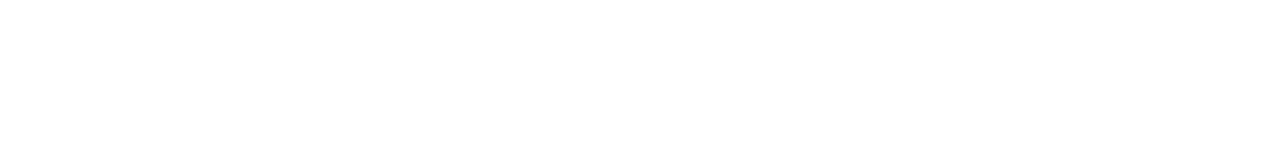
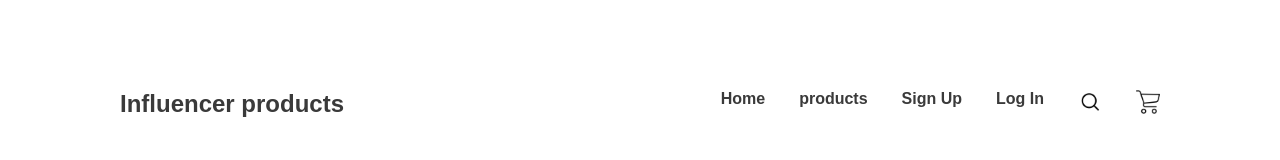
Before and after one commit to Mosharaaf/milestone-02-practice-responssive-website-, a plain HTML site: page index.html in a window 1280 px wide. Drawn offline with Linux system fonts and the light colour scheme.

Commit message:
nav added

```diff
--- a/index.html
+++ b/index.html
@@ -1,14 +1,34 @@
 <!DOCTYPE html>
 <html lang="en">
-<head>
-    <meta charset="UTF-8">
-    <meta http-equiv="X-UA-Compatible" content="IE=edge">
-    <meta name="viewport" content="width=device-width, initial-scale=1.0">
+  <head>
+    <meta charset="UTF-8" />
+    <meta http-equiv="X-UA-Compatible" content="IE=edge" />
+    <meta name="viewport" content="width=device-width, initial-scale=1.0" />
+
     <!-- link styles -->
-    <link rel="stylesheet" href="style.css">
-    <title>Document</title>
-</head>
-<body>
+    <link rel="stylesheet" href="style.css" />
+    <script src="https://kit.fontawesome.com/089cec7882.js" crossorigin="anonymous"></script>
+    <title>responsive website</title>
+  </head>
+  <body>
+    <header>
+      <nav class="">
+        <div class="nav">
+          <div>
+            <h1 class="nav-head">Influencer products</h1>
+          </div>
 
-</body>
+          <div class="nav-items">
+            <div class="nav-item">Home</div>
+            <div class="nav-item">products</div>
+            <div class="nav-item">Sign Up</div>
+            <div class="nav-item">Log In</div>
+            <div class="nav-icon"><img src="./icons/search.png" alt=""></div>
+            <div class="nav-icon"><img src="./icons/shopping-cart.png" alt=""></div>
+          </div>
+        </div>
+      </nav>
+    </header>
+
+  </body>
 </html>
--- a/style.css
+++ b/style.css
@@ -5,4 +5,36 @@
     box-sizing: border-box;
     margin: 0;
     padding: 0;
+    font-family: 'Poppins', sans-serif;
 }
+/* import poppins */
+@import url('https://fonts.googleapis.com/css2?family=Poppins:wght@600&display=swap');
+/* --------------
+----------------------- nav-styles------------------ */
+.nav{
+    display: flex;
+    /* gap: 494px; */
+    justify-content: space-between;
+    padding-top: 90px;
+    padding-left: 120px;
+    padding-right: 120px;
+}
+.nav-head{
+    font-weight: 700;
+    font-size: 24px;
+    color: var(--ash);
+}
+.nav-items{
+    display: flex;
+    gap: 34px;
+}
+.nav-item{
+    font-weight: 600;
+    font-size: 16px;
+    color: var(--ash);
+}
+.nav-icon img{
+    width: 24px;
+    width: 24px;
+    color: var(--ash);
+}
```
Also changed, not shown: icons/search.png (added), icons/shopping-cart.png (added).
